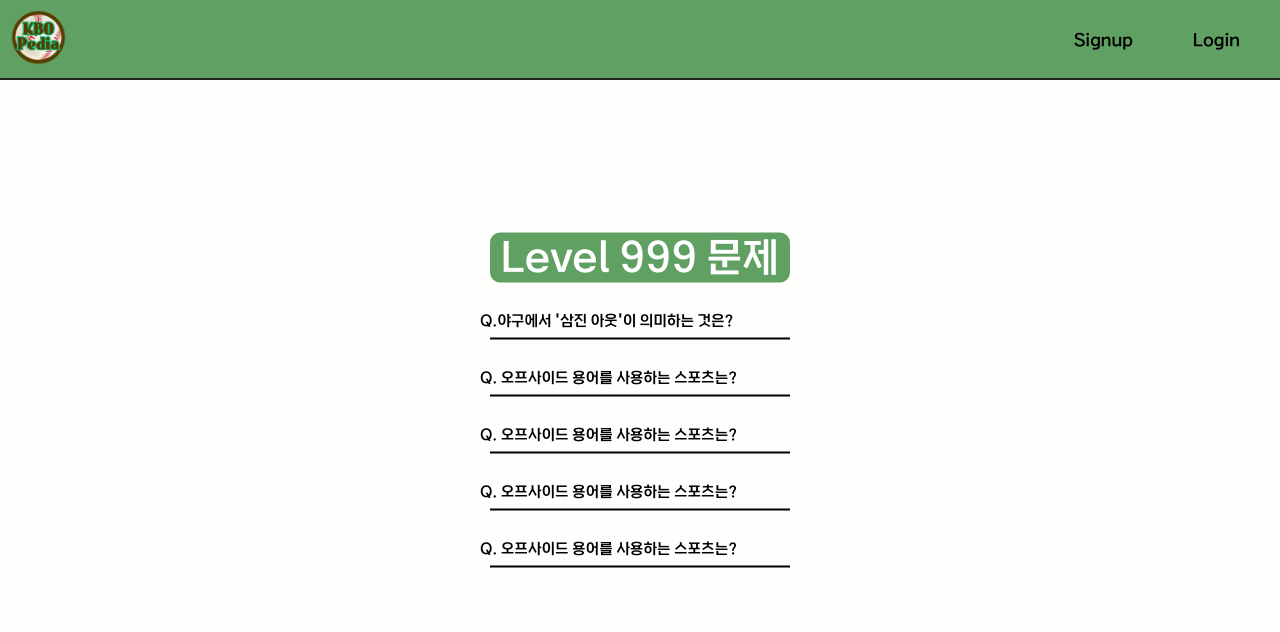
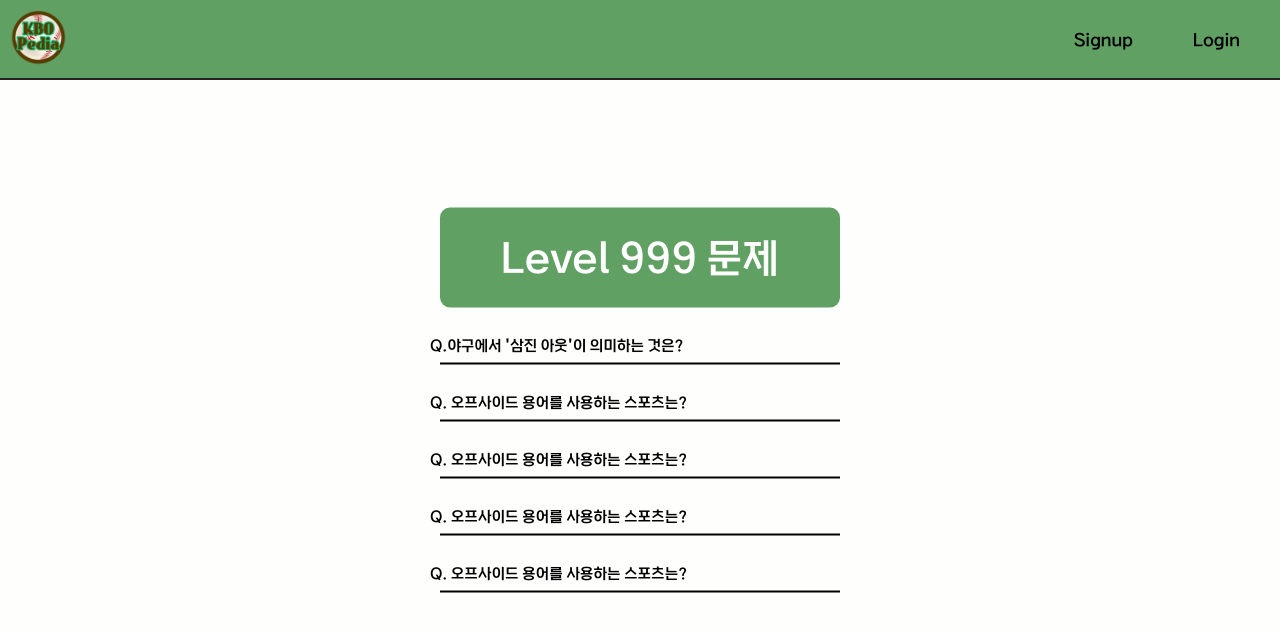
Before and after one commit to rnjsdpwls/Kbopedia, a React (Create React App) app in the folder KBO_FRONT/: page /quiz/deep in a window 1280 px wide. Shown: the top 632 px of the page. Built offline with nearby package versions, Linux system fonts and the light colour scheme.

Commit message:
refactor: Quiz List  CSS 수정

```diff
--- a/KBO_FRONT/src/components/pages/Quiz/QuizPage.tsx
+++ b/KBO_FRONT/src/components/pages/Quiz/QuizPage.tsx
@@ -1,4 +1,4 @@
-import { QuizContainer, QuizTitle, QuizLevel } from './StyleQuizList';
+import { QuizContainer, QuizTitle, QuizLeveltitle } from './StyleQuizList';
 import QuizDummy from '../../../db/quizData.json';
 import { Link } from 'react-router-dom';
 
@@ -19,7 +19,7 @@ export default function QuizPage({ level }: QuizPageProps) {
 
   return (
     <QuizContainer>
-      <QuizLevel style={{ fontSize: '40px' }}>{levelText} 문제 </QuizLevel>
+      <QuizLeveltitle style={{ fontSize: '40px' }}>{levelText} 문제 </QuizLeveltitle>
       {quizzes.map((quiz: QuizData) => (
         <div key={quiz.id} style={{ borderBottom: '2px solid' }}>
           <Link to={`/Quiz/${quiz.id}`}>
--- a/KBO_FRONT/src/components/pages/Quiz/StyleQuizList.ts
+++ b/KBO_FRONT/src/components/pages/Quiz/StyleQuizList.ts
@@ -45,16 +45,17 @@ export const QuizLevelBut = styled.button`
 `;
 
 
-export const QuizLevel = styled.div`
+export const QuizLeveltitle = styled.div`
   background-color: #61a063;
-  position: relative;
   border-radius: 10px;
-  width: 300px;
-  height: 50px;
+  width: 400px;
+  height: 100px;
   font-size: 60px;
   color: white;
-  padding:4px;
-
+  padding: 4px;
+  display: flex;
+  align-items: center;
+  justify-content: center;
 `;
 
 export const QuizTitle = styled.div`
```
